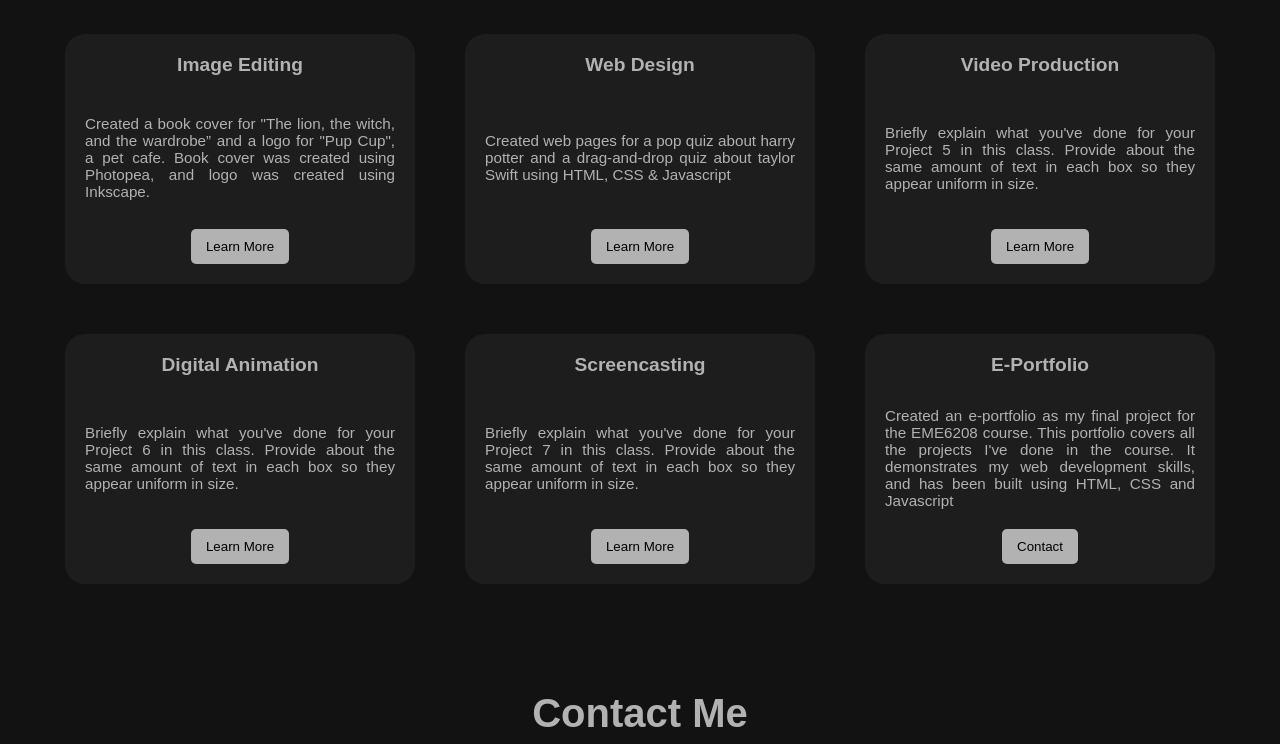
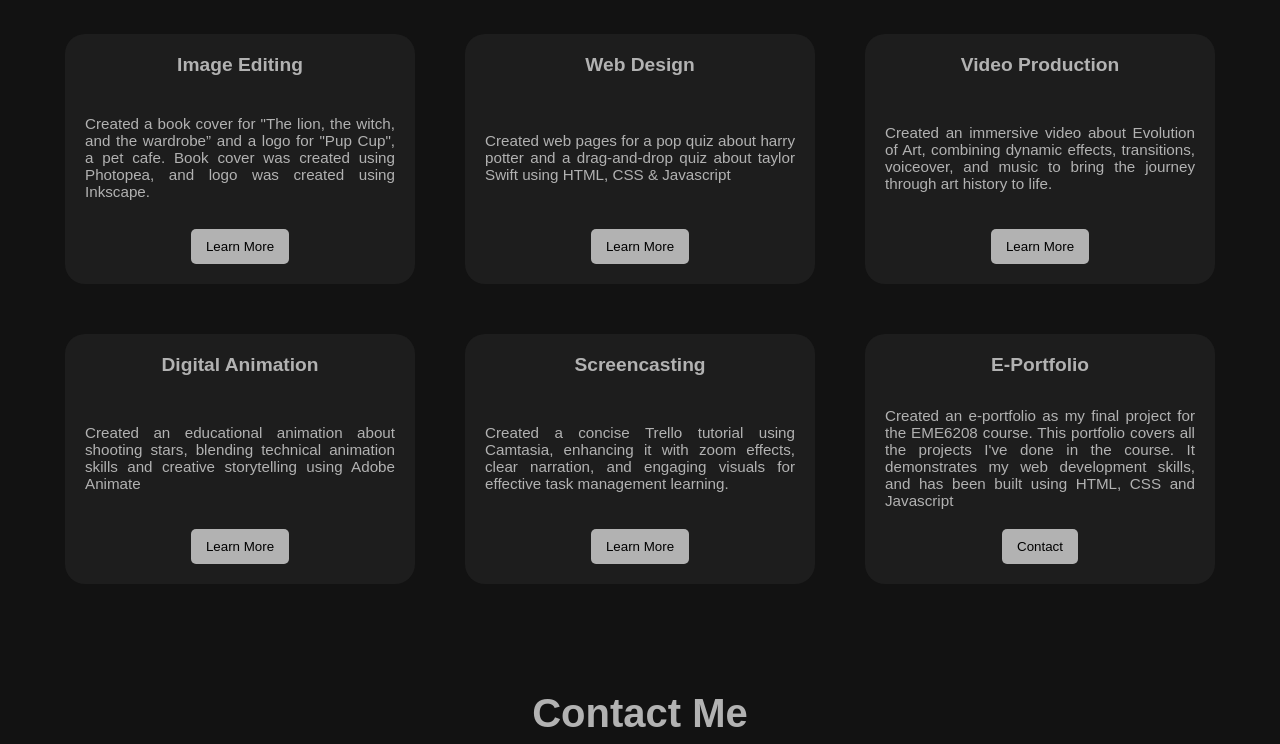
Before and after one commit to MishNia/e-portfolio, a plain HTML site: page index.html in a window 1280 px wide. Shown: the part 1020-1764 px from the top of the page. Drawn offline with Linux system fonts and the light colour scheme; a web font is replaced by a local one.

Commit message:
updated projects' about section

```diff
--- a/index.html
+++ b/index.html
@@ -53,7 +53,7 @@
             <!-- Project 3: -->
             <div class="project-card">
                 <h3>Video Production</h3>
-                <p>Briefly explain what you've done for your Project 5 in this class. Provide about the same amount of text in each box so they appear uniform in size.</p>
+                <p>Created an immersive video about Evolution of Art, combining dynamic effects, transitions, voiceover, and music to bring the journey through art history to life.</p>
                 <a href="project-pages/video-production.html">
                     <button class="learn-more">Learn More</button>
                   </a>
@@ -62,7 +62,7 @@
             <!-- Project 4: -->
             <div class="project-card">
                 <h3>Digital Animation</h3>
-                <p>Briefly explain what you've done for your Project 6 in this class. Provide about the same amount of text in each box so they appear uniform in size.</p>
+                <p>Created an educational animation about shooting stars, blending technical animation skills and creative storytelling using Adobe Animate</p>
                 <a href="project-pages/digital-animation.html">
                     <button class="learn-more">Learn More</button>
                   </a>
@@ -71,7 +71,7 @@
             <!-- Project 5: -->
             <div class="project-card">
                 <h3>Screencasting</h3>
-                <p>Briefly explain what you've done for your Project 7 in this class. Provide about the same amount of text in each box so they appear uniform in size.</p>
+                <p>Created a concise Trello tutorial using Camtasia, enhancing it with zoom effects, clear narration, and engaging visuals for effective task management learning.</p>
                 <a href="project-pages/screencasting.html">
                     <button class="learn-more">Learn More</button>
                   </a>
```
